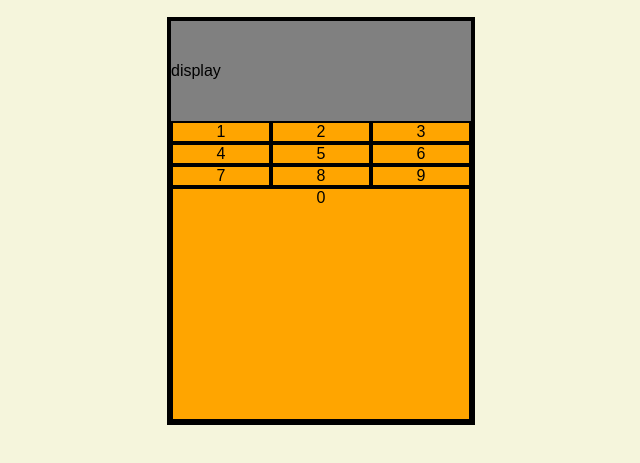
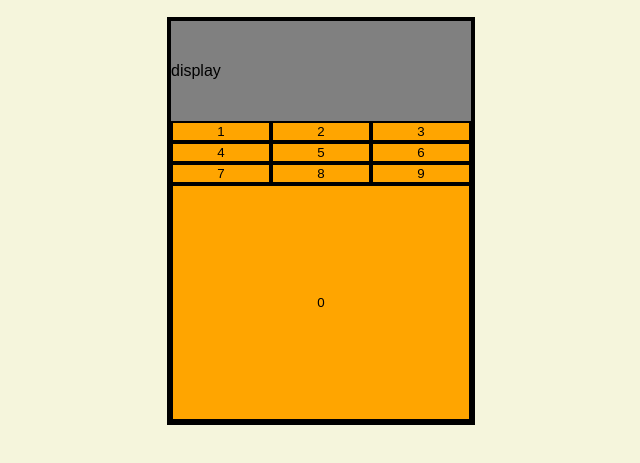
Before and after one commit to disasterdevy/calculator, a plain HTML site: page index.html in a window 1280 px wide. Shown: the part 57-520 px from the top of the page, without its empty margins (319-959 px from the left). Drawn offline with Linux system fonts and the light colour scheme.

Commit message:
Change div button dummies to actual button element in index.html

```diff
--- a/index.html
+++ b/index.html
@@ -13,21 +13,21 @@
                 <div class ="display">display</div>
                 <div class ="buttonContainerWhole">
                         <div class ="buttonContainer">
-                            <div class ="inputButton">1</div>
-                            <div class ="inputButton">2</div>
-                            <div class ="inputButton">3</div>
+                            <button class ="inputButton">1</button>
+                            <button class ="inputButton">2</button>
+                            <button class ="inputButton">3</button>
                         </div>
                         <div class ="buttonContainer">
-                            <div class ="inputButton">4</div>
-                            <div class ="inputButton">5</div>
-                            <div class ="inputButton">6</div>
+                            <button class ="inputButton">4</button>
+                            <button class ="inputButton">5</button>
+                            <button class ="inputButton">6</button>
                         </div>
                         <div class ="buttonContainer">
-                            <div class ="inputButton">7</div>
-                            <div class ="inputButton">8</div>
-                            <div class ="inputButton">9</div>
+                            <button class ="inputButton">7</button>
+                            <button class ="inputButton">8</button>
+                            <button class ="inputButton">9</button>
                         </div>
-                    <div class ="inputButton">0</div>
+                    <button class ="inputButton">0</button>
                 </div>
             </div>
         </div>
```
